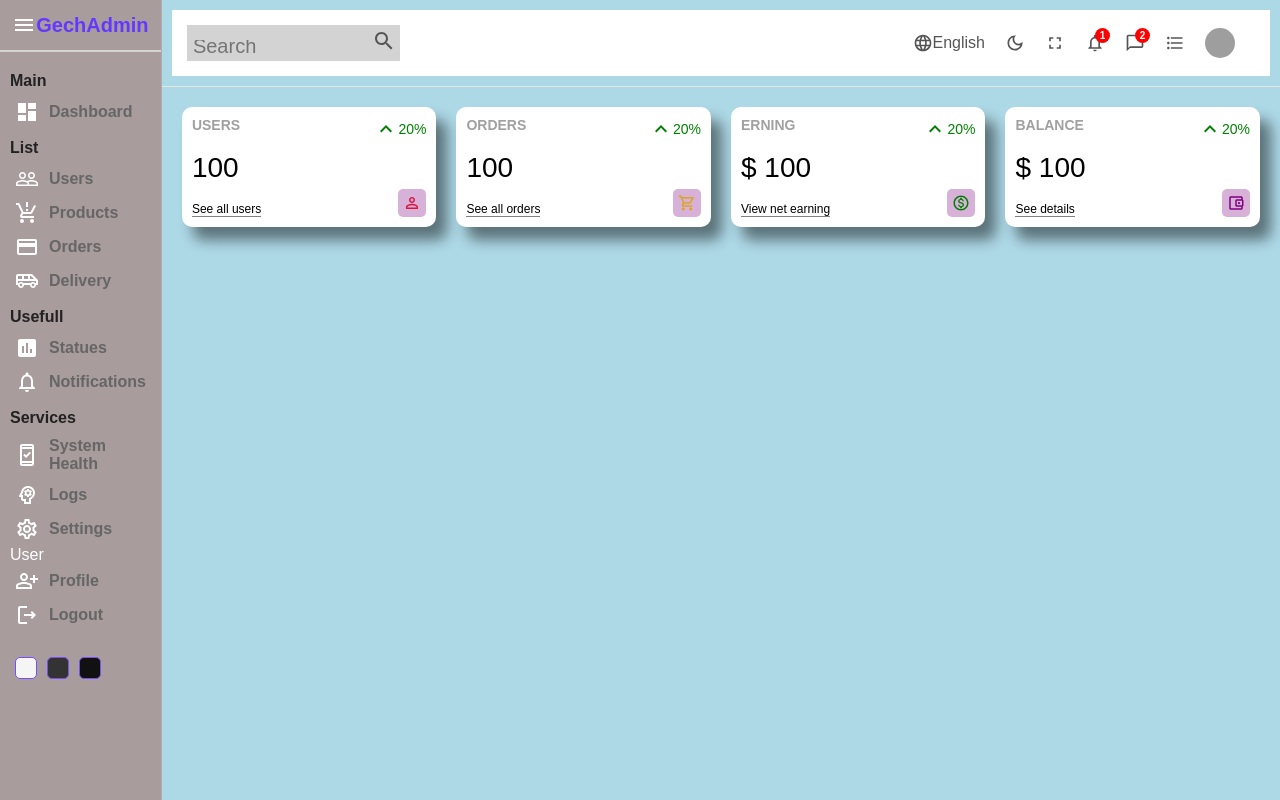
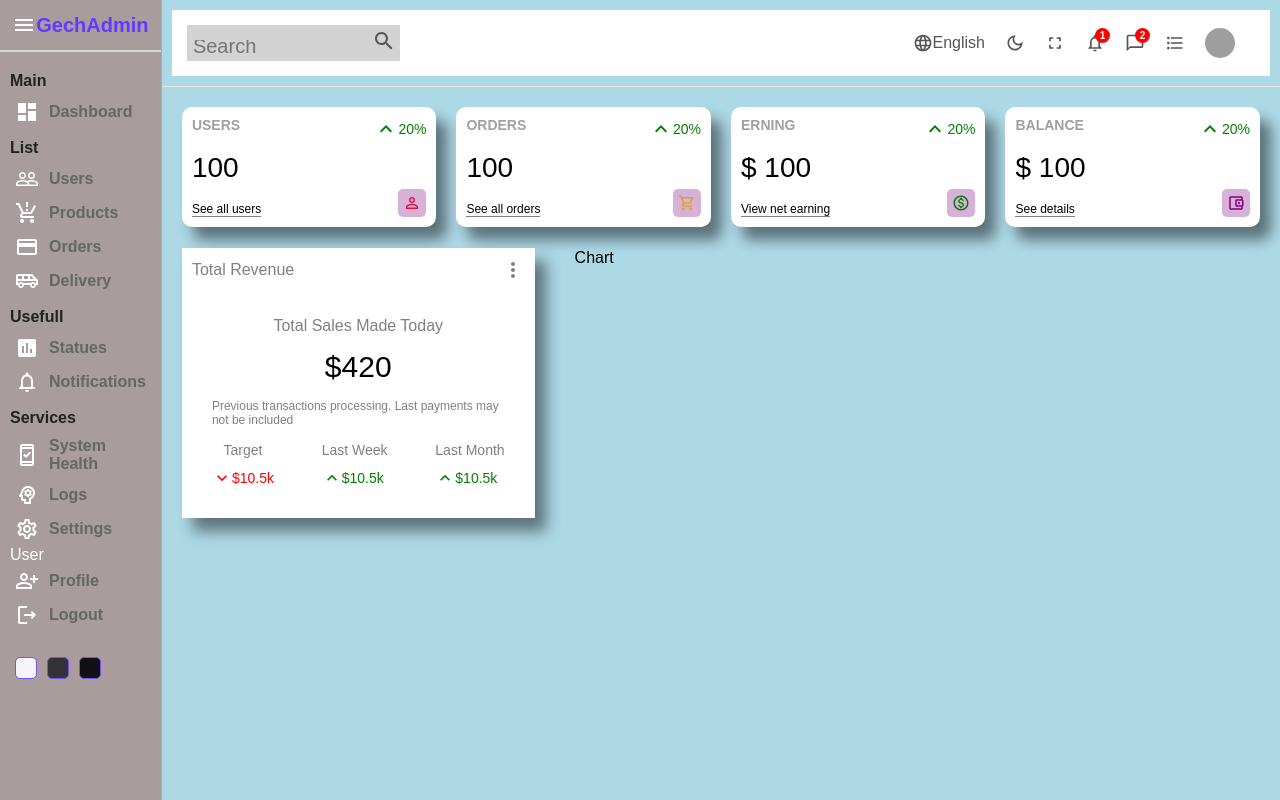
Before and after one commit to amsalugetasew/My-React-projects, a React (Create React App) app in the folder admin-dashboard/: page / in a window 1280 px wide. Built offline with nearby package versions, Linux system fonts and the light colour scheme; grey boxes are pictures that could not be loaded; the HTML template or start-up script is replaced by a standard one.

Commit message:
after featured commit

```diff
--- /dev/null
+++ b/admin-dashboard/src/Components/Chart/Chart.jsx
@@ -0,0 +1,9 @@
+import "./chart.scss"
+
+const Chart = () => {
+  return (
+    <div className="charts">Chart</div>
+  )
+}
+
+export default Chart
--- /dev/null
+++ b/admin-dashboard/src/Components/Chart/chart.scss
@@ -0,0 +1,3 @@
+.charts{
+    flex: 4;
+}
--- /dev/null
+++ b/admin-dashboard/src/Components/Featured/Featured.jsx
@@ -0,0 +1,51 @@
+import './Featured.scss'
+import MoreVertIcon from '@mui/icons-material/MoreVert';
+// import { CircularProgressbar } from 'react-circular-progressbar';
+// import 'react-circular-progressbar/dist/styles.css';
+import KeyboardArrowUpIcon from '@mui/icons-material/KeyboardArrowUp';
+import KeyboardArrowDownIcon from '@mui/icons-material/KeyboardArrowDown';
+const Featured = () => {
+  return (
+    <div className="featured">
+        <div className="top">
+            <h1 className="title">Total Revenue</h1>
+            <MoreVertIcon/>
+        </div>
+        <div className="bottom">
+            <div className="featureChart">
+                {/* <CircularProgressbar value={70} text={"70%"} strokeWidth={5}/> */}
+            </div>
+            <p className="title">Total Sales Made Today</p>
+            <p className="amount">$420</p>
+            <p className="Desc">
+                Previous transactions processing. Last payments may not be included
+            </p>
+            <div className="summary">
+                <div className="item">
+                    <div className="itemTitle">Target</div>
+                    <div className="itemResult negative">
+                        <KeyboardArrowDownIcon fontSize='small'/>
+                        <div className="resultAmount">$10.5k</div>
+                    </div>
+                </div>
+                <div className="item">
+                    <div className="itemTitle">Last Week</div>
+                    <div className="itemResult positive">
+                        <KeyboardArrowUpIcon fontSize='small'/>
+                        <div className="resultAmount">$10.5k</div>
+                    </div>
+                </div>
+                <div className="item">
+                    <div className="itemTitle">Last Month</div>
+                    <div className="itemResult positive">
+                        <KeyboardArrowUpIcon fontSize='small'/>
+                        <div className="resultAmount">$10.5k</div>
+                    </div>
+                </div>
+            </div>
+        </div>
+    </div>
+  )
+}
+
+export default Featured
--- /dev/null
+++ b/admin-dashboard/src/Components/Featured/Featured.scss
@@ -0,0 +1,68 @@
+.featured{
+flex: 2;
+box-shadow: 19px 23px 24px 0px rgba(201,201,201,0.47);
+-webkit-box-shadow: 11px 13px 14px 0px rgba(0,0,0,0.47);
+padding: 10px;
+background-color: #fff;
+.top{
+    display: flex;
+    align-items: center;
+    justify-content: space-between;
+    color: gray;
+    .title{
+        font-size: 16px;
+        font-weight: 500;
+    }
+}
+.bottom{
+    padding: 20px;
+    display: flex;
+    flex-direction: column;
+    align-items: center;
+    justify-content: center;
+    gap: 15px;
+    .featuredChart{
+        width: 100px;
+        height: 100px;
+    }
+    .title{
+        font-weight: 500;
+        color: gray;
+    }
+    .amount{
+        font-size: 30px;
+    }
+    .Desc{
+        font-weight: 300;
+        font-size: 12px;
+        color: gray;
+        align-items: center;
+    }
+    .summary{
+        width: 100%;
+        display: flex;
+        align-items: center;
+        justify-content: space-between;
+
+        .item{
+            text-align: center;
+            .itemTitle{
+                font-size: 14px;
+                color: gray;
+            }
+            .itemResult{
+                display: flex;
+                align-items: center;
+                margin-top: 10px;
+                font-size: 14px;
+                &.positive{
+                    color: green;
+                }
+                &.negative{
+                    color: red;
+                }
+            }
+        }
+    }
+}
+}
--- a/admin-dashboard/src/Pages/Home/Home.jsx
+++ b/admin-dashboard/src/Pages/Home/Home.jsx
@@ -4,6 +4,8 @@
 
 import "./Home.scss"
 import Widget from '../../Components/widgets/Widget'
+import Featured from '../../Components/Featured/Featured'
+import Chart from '../../Components/Chart/Chart'
 const Home = () => {
   return (
     <div className='home'>
@@ -15,6 +17,10 @@
           <Widget type="earning"/>
           <Widget type="balance"/>
         </div>
+        <div className="charts">
+          <Featured/>
+          <Chart/>
+        </div>
       </div>
     </div>
   )
--- a/admin-dashboard/src/Pages/Home/Home.scss
+++ b/admin-dashboard/src/Pages/Home/Home.scss
@@ -6,10 +6,13 @@
         background-color: lightblue;
         flex: 7;
         color: black;
-        .widgets{
+        .widgets, .charts{
             display: flex;
             padding: 20px;
             gap: 20px;
         }
+        .charts{
+            padding: 1px 20px;
+        }
     }
 }
```
